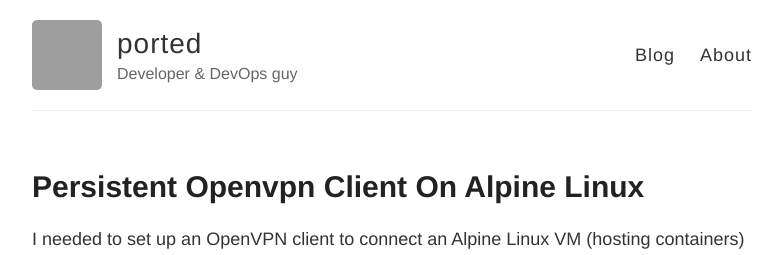
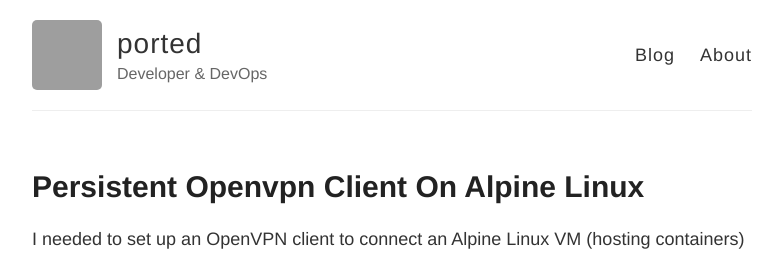
Before and after one commit to ported-pw/ported-pw.github.io, a Jekyll site: the page built from index.html, in a window 1280 px wide. Shown: the top 255 px of the page, without its empty margins (248-1031 px from the left). Built offline with Jekyll 4.4.1, drawn with Linux system fonts in a browser that asks for light colours; grey boxes are pictures that could not be loaded.

Commit message:
Update _config.yml

```diff
--- a/_config.yml
+++ b/_config.yml
@@ -6,7 +6,7 @@
 name: ported
 
 # Short bio or description (displayed in the header)
-description: Developer & DevOps guy
+description: Developer & DevOps
 
 # URL of your avatar or profile pic (you could use your GitHub profile pic)
 avatar: https://avatars3.githubusercontent.com/u/34283054?s=460&v=4
```
